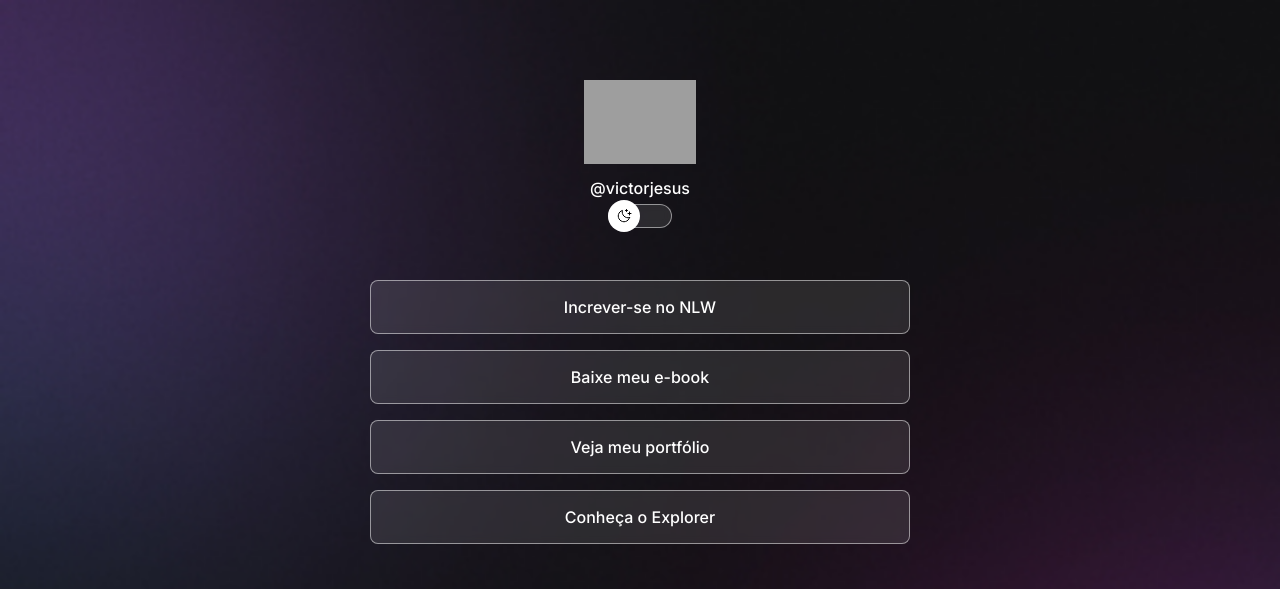
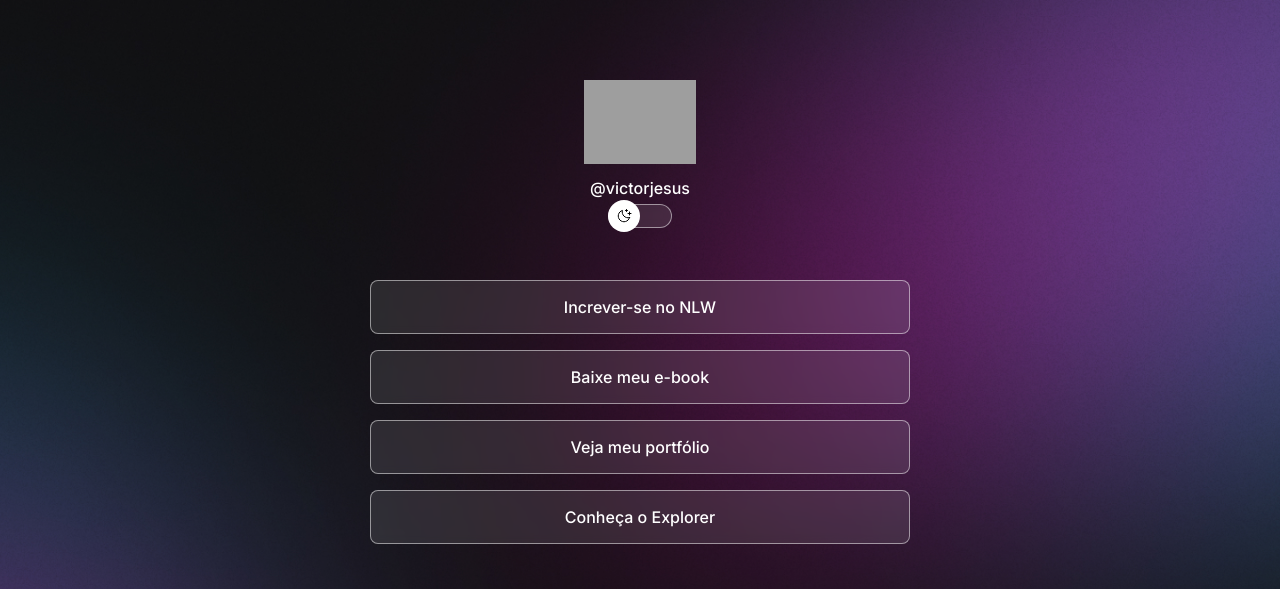
Before and after one commit to vc2024j10/projeto-rocketseat, a plain HTML site: page index.html in a window 1280 px wide. Shown: the top 589 px of the page. Drawn offline with nearby package versions, Linux system fonts and the light colour scheme; grey boxes are pictures that could not be loaded.

Commit message:
changed background based on media queries

```diff
--- a/style.css
+++ b/style.css
@@ -25,14 +25,8 @@ box-sizing: border-box;
 }
 
 body {
-    /*
-    background-image: url(./assets/assets/bg-mobile.jpg);
-    background-repeat: no-repeat;
-    background-position: top center;
-    background-position: cover;
-*/
-/*background: color image repeat position/size */
 background: var(--bg-url) no-repeat top center/cover;
+height: 100vh;
 
 }
 body * { font-family: "Inter", sans-serif;
@@ -176,3 +170,16 @@ padding: 24px 0;
 text-align: center;
 font-size: 14px;
 }
+
+
+@media (min-width: 700px) {
+    :root {
+        --bg-url: url(./assets/assets/bg-desktop.jpg)
+
+    }
+
+    .light{
+        --bg-url: url(./assets/assets/bg-desktop-light.jpg)
+    }
+
+}
```
